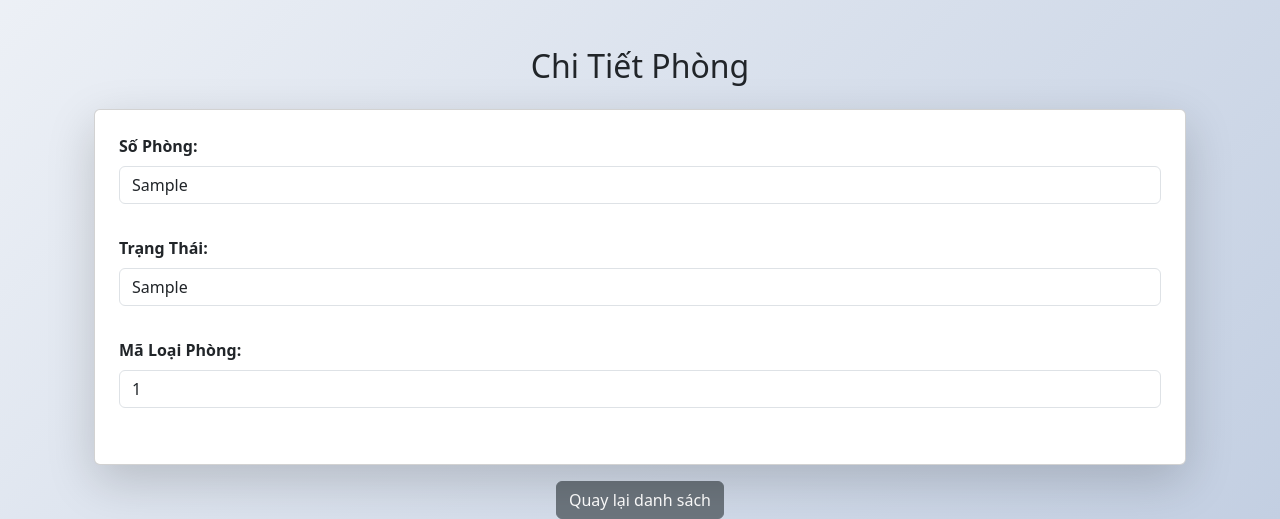
After one commit to ducdz1m2/QLKS, a Django app: template QLKS/room/templates/room/detail_room.html in a window 1280 px wide. The commit adds this page. Shown: the part 369-888 px from the top of the page. Run offline with Django 5.2, Linux system fonts and the light colour scheme; the template is opened without the code that fills it: most values are stand-ins (such as "Sample title", 1, 10 or a date in 2020).

Commit message:
update room

```diff
--- a/QLKS/room/models.py
+++ b/QLKS/room/models.py
@@ -13,7 +13,7 @@ class Phong(models.Model):
     ]
     MaPhong = models.AutoField(primary_key=True)
     MaLoai = models.ForeignKey(LoaiPhong, on_delete=models.CASCADE)
-    soPhong = models.CharField(max_length=10)
+    SoPhong = models.CharField(max_length=10)
     TrangThai = models.CharField(
         max_length=20,
         choices=TRANG_THAI_CHOICES,
--- /dev/null
+++ b/QLKS/room/templates/room/detail_room.html
@@ -0,0 +1,32 @@
+{% extends 'base.html' %}
+
+{% block content %}
+<div class="container mt-5">
+    <h2 class="text-center mb-4">Chi Tiết Phòng</h2>
+
+    {% if error %}
+        <div class="alert alert-danger text-center">{{ error }}</div>
+    {% else %}
+        <div class="card p-4 shadow-lg">
+            <div class="mb-3">
+                <label class="form-label fw-bold">Số Phòng:</label>
+                <p class="form-control">{{ room.SoPhong }}</p>
+            </div>
+
+            <div class="mb-3">
+                <label class="form-label fw-bold">Trạng Thái:</label>
+                <p class="form-control">{{ room.TrangThai }}</p>
+            </div>
+
+            <div class="mb-3">
+                <label class="form-label fw-bold">Mã Loại Phòng:</label>
+                <p class="form-control">{{ room.MaLoai_id }}</p>
+            </div>
+        </div>
+    {% endif %}
+
+    <div class="text-center mt-3">
+        <a href="{% url 'room_list' %}" class="btn btn-secondary">Quay lại danh sách</a>
+    </div>
+</div>
+{% endblock %}
--- a/QLKS/room/templates/room/room_list.html
+++ b/QLKS/room/templates/room/room_list.html
@@ -22,7 +22,11 @@
     <tbody>
       {% for room in rooms %}
       <tr>
-        <td>{{ room.soPhong }}</td>
+        <td>
+          <a href="{% url 'view_room_detail' room.MaPhong %}" class="btn btn-primary btn-sm">
+            <b>{{ room.soPhong }}</b>
+          </a>
+        </td>
         <td>{{ room.TrangThai }}</td>
         <td>{{ room.TenLoai }}</td>
         <td>
--- a/QLKS/room/urls.py
+++ b/QLKS/room/urls.py
@@ -6,5 +6,6 @@ urlpatterns = [
     path('add/', add_room, name='add_room'),
     path('delete/<int:MaPhong>', delete_room, name='delete_room'),
     path('edit/<int:MaPhong>', edit_room, name='edit_room'),
+    path('<int:MaPhong>', view_room_detail, name='view_room_detail'),
 
 ]
```
Also changed, not shown: QLKS/room/views.py (+19 -0 lines), QLKS/room/migrations/0003_rename_sophong_phong_sophong_alter_phong_table.py (added).
